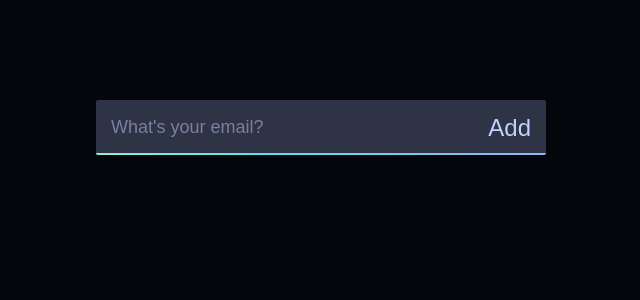
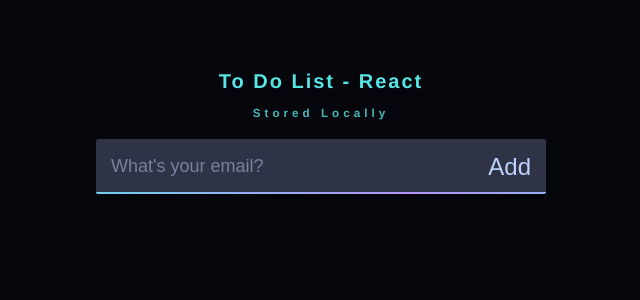
Before and after one commit to seif0912/to_do_list_react, a React (Create React App) app: page / in a window 1280 px wide. Shown: the top 300 px of the page, without its empty margins (319-959 px from the left). Built offline with nearby package versions, Linux system fonts and the light colour scheme.

Commit message:
final touches

```diff
--- a/src/App.css
+++ b/src/App.css
@@ -3,5 +3,22 @@
   background-color: rgb(4, 6, 12);
   min-height: 100vh;
   color: white;
-  padding-top: 100px;
+  padding-top: 70px;
 }
+
+.title{
+  text-align: center;
+  margin-bottom: 20px;
+}
+/*  #B294FF, #57E6E6, #FEFFB8, #57E6E6, #B294FF, #57E6E6 */
+.title h1{
+  text-transform: capitalize;
+  color: #57E6E6;
+  letter-spacing: 2px;
+}
+.title h3{
+  text-transform: capitalize;
+  color: #57E6E6;
+  letter-spacing: 4px;
+  opacity: .8;
+}
--- a/src/App.js
+++ b/src/App.js
@@ -1,4 +1,4 @@
-import {Container, Todos, Input} from './components/Index'
+import {Todos, Input} from './components/Index'
 import './App.css';
 import {useState, useEffect} from 'react'
 
@@ -20,10 +20,12 @@ function App() {
 
   return (
     <div className="App">
-      <Container>
+        <div className="title">
+          <h1>to do list - react</h1>
+          <h3>stored Locally</h3>
+        </div>
         <Input list={list} setList={setList}/>
         <Todos list={list} setList={setList}/>
-      </Container>
     </div>
   );
 }
--- a/src/components/Index.js
+++ b/src/components/Index.js
@@ -1,4 +1,3 @@
 export {default as Todo} from './todo/Todo'
 export {default as Input} from './input/Input'
 export {default as Todos} from './todos/Todos'
-export {default as Container} from './container/Container'
--- a/src/components/container/Container.js
+++ /dev/null
@@ -1,12 +0,0 @@
-import React from 'react'
-import './container.css'
-
-const Container = ({children}) => {
-  return (
-    <div className="container">
-        {children}
-    </div>
-  )
-}
-
-export default Container
--- a/src/components/container/container.css
+++ /dev/null
@@ -1,7 +0,0 @@
-.container{
-    width: 650px;
-    /* background-color:rgba(255, 255, 255, 0.089);
-    border: 2px solid rgba(255, 255, 255, 0.281); */
-    border-radius: 15px;
-    margin: auto;
-}
```
